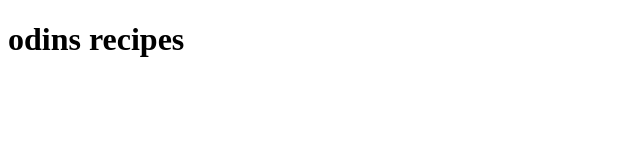
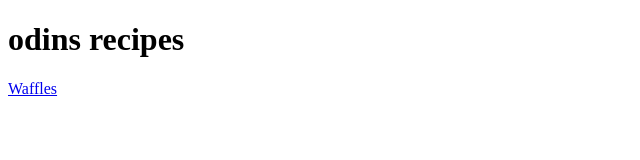
Before and after one commit to heyimcharlie/odin-recipes, a plain HTML site: page index.html in a window 1280 px wide. Shown: the full height of the page, 0-640 px from the left. Drawn offline with Linux system fonts and the light colour scheme.

Commit message:
index.html

```diff
--- a/index.html
+++ b/index.html
@@ -6,6 +6,7 @@
     </head>
     <body>
         <h1>odins recipes</h1>
-        <a href="recipes/waffles.html"
+        <a href="recipes/waffles.html">Waffles</a>
+
     </body>
 </html>
```
